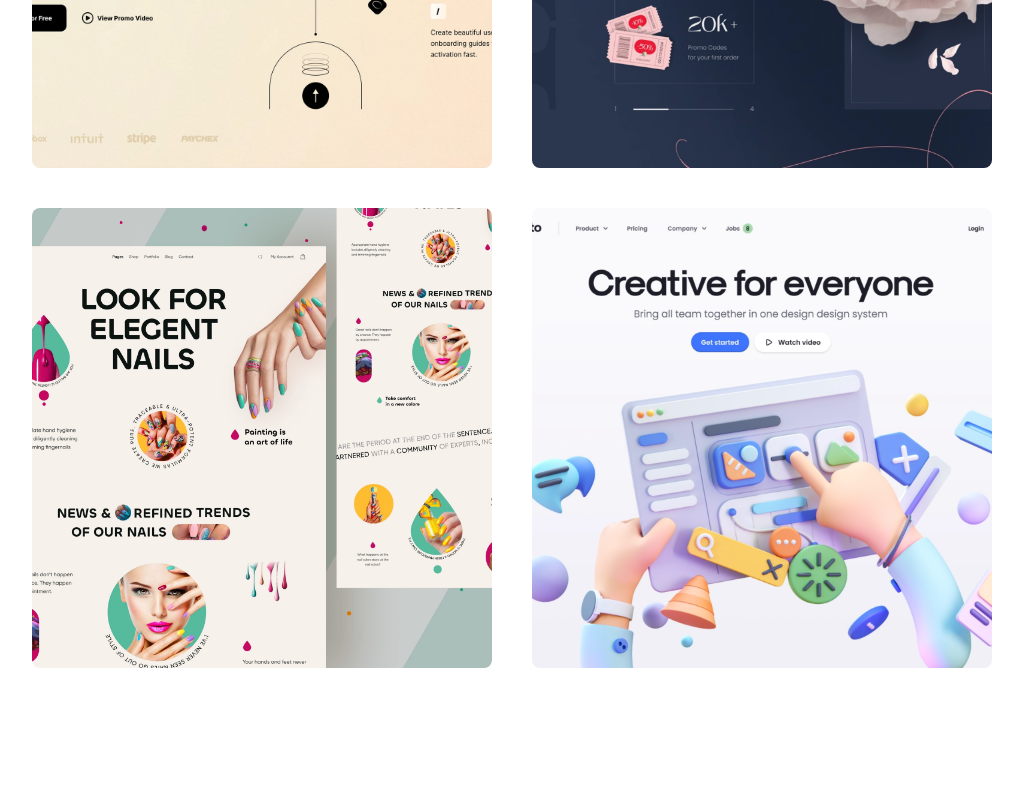
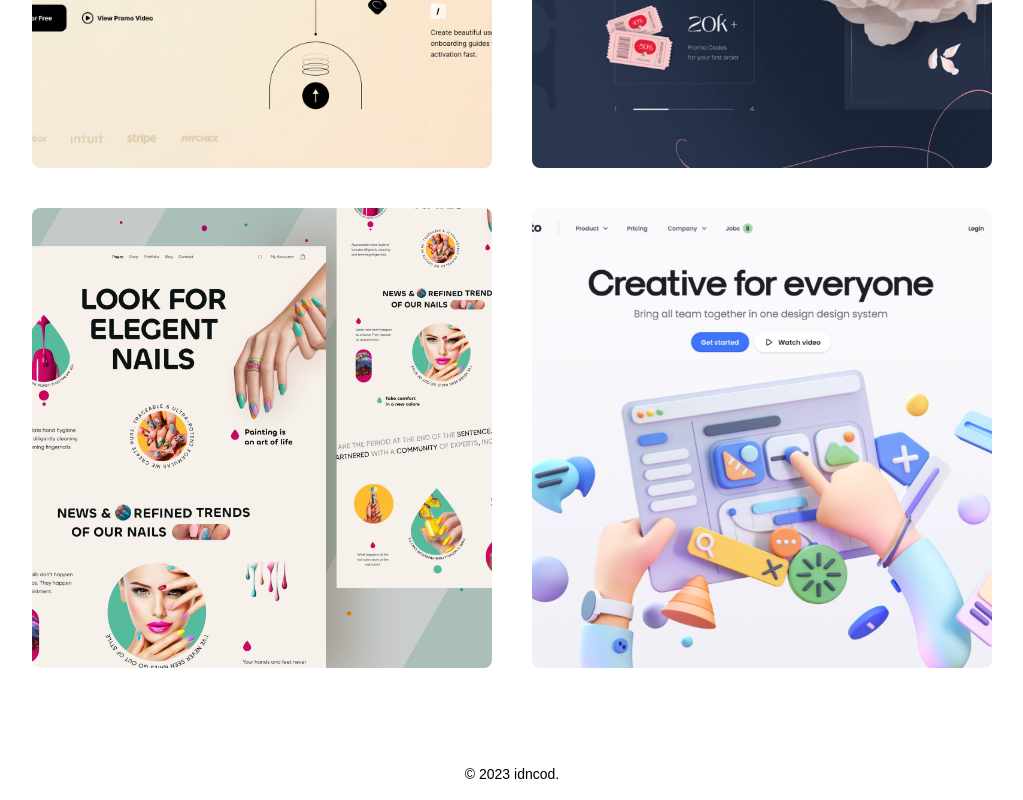
Before and after one commit to idncod/reactive-portfolio, a Next.js app: page / in a window 1280 px wide. Shown: the part 3155-3955 px from the top of the page, without its empty margins (128-1151 px from the left). Before the commit the page ends 3903 px from the top, so only its background shows below. Built offline with nearby package versions, Linux system fonts and the light colour scheme.

Commit message:
upd_minor_copy_changes

```diff
--- a/pages/index.js
+++ b/pages/index.js
@@ -195,6 +195,12 @@ export default function Home() {
             </div>
           </div>
         </section>
+        <footer className="text-black text-center py-4">
+  <p className="text-sm">
+    © {new Date().getFullYear()} idncod.
+  </p>
+</footer>
+
       </main>
     </div>
   );
```
